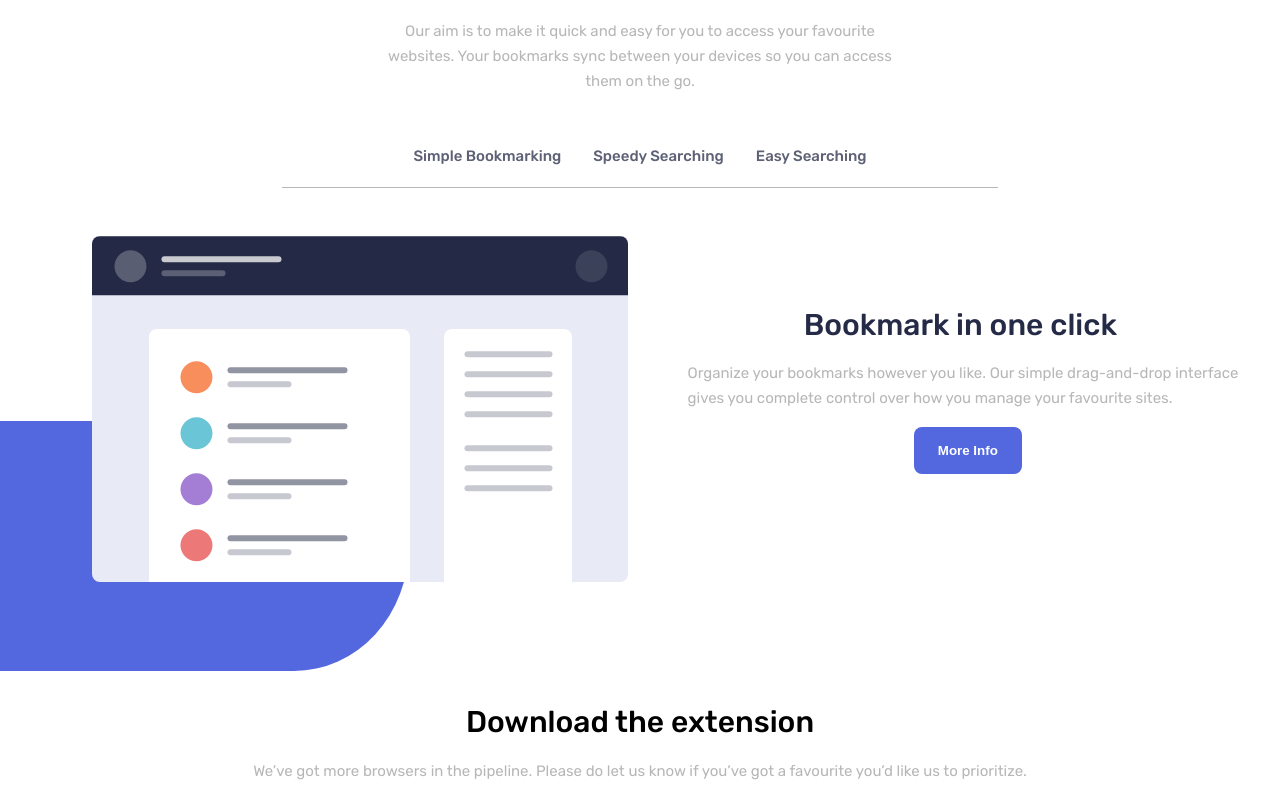
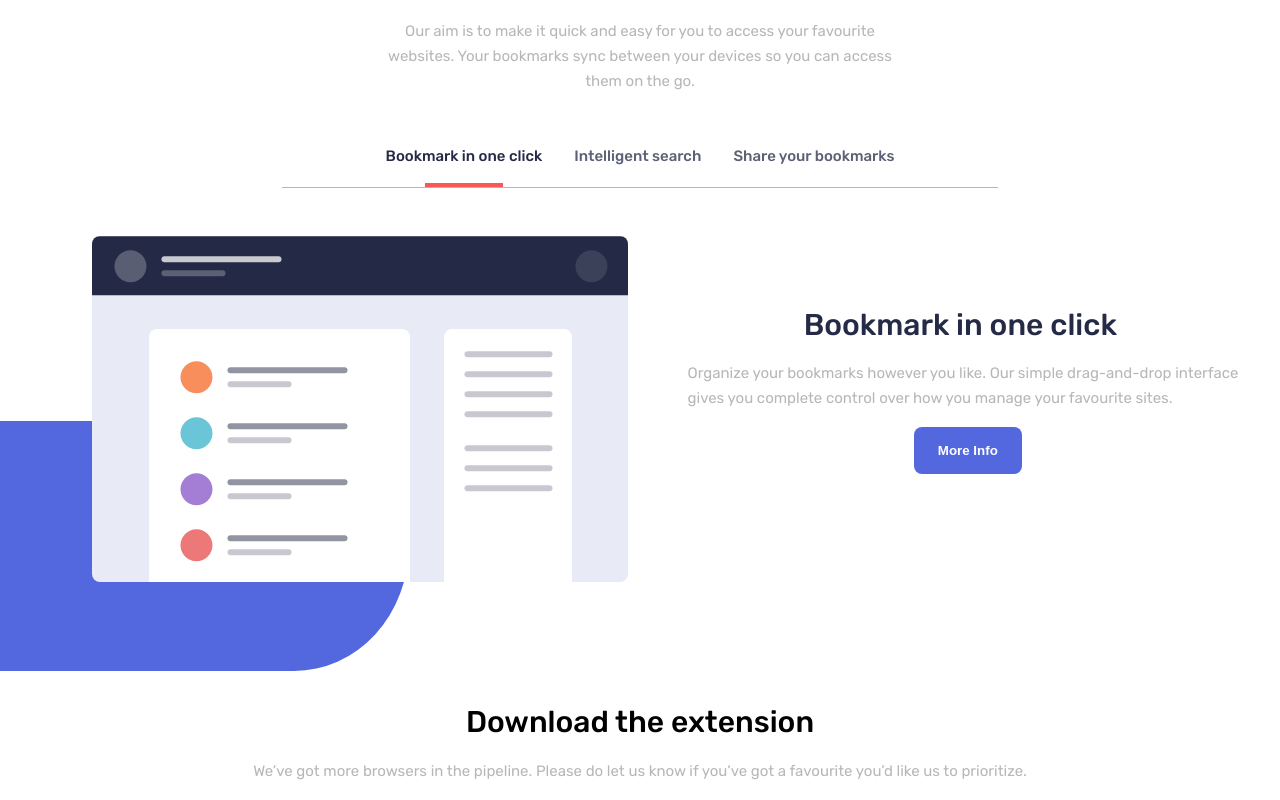
Before and after one commit to jakimiszka/fm-bookmarks, a React app: page / in a window 1280 px wide. Shown: the part 800-1600 px from the top of the page. Built offline with nearby package versions, Linux system fonts and the light colour scheme.

Commit message:
Features component cleanup

```diff
--- a/src/components/Features.tsx
+++ b/src/components/Features.tsx
@@ -44,40 +44,18 @@ export const Features = () => {
                     Your bookmarks sync between your devices so you can access them on the go.
                 </p>
                 <ul>
-                    <li onClick={() => onTabClick(1)}>Simple Bookmarking</li>
-                    <li onClick={() => onTabClick(2)}>Speedy Searching</li>
-                    <li onClick={() => onTabClick(3)}>Easy Searching</li>
+                    {featureData.map((feature, index) => (
+                        <li
+                            key={index + 1}
+                            className={currentTab === index + 1 ? 'active' : ''}
+                            onClick={() => onTabClick(index + 1)}
+                        >
+                            {feature.title}
+                        </li>
+                    ))}
                 </ul>
             </div>
             <FeatureCard {...featureData[currentTab - 1]}/>
         </section>
     );
 }
-
-
-
-{/* <div className="features--items__item">
-                    <h3>Simple Bookmarking</h3>
-                    <p>
-                        Organize your bookmarks however you like. Our simple drag-and-drop interface
-                        gives you complete control over how you manage your favourite sites.
-                    </p>
-                    <button className="btn btn--primary">More Info</button>
-                </div>
-                <div className="features--items__item">
-                    <h3>Intelligent search</h3>
-                    <p>
-                        Our powerful search feature will help you find saved sites in no time at all.
-                        No need to trawl through all of your bookmarks.
-                    </p>
-                    <button className="btn btn--primary">More Info</button>
-                </div>
-                <div className="features--items__item">
-                    <h3>Share your bookmarks</h3>
-                    <p>
-                        Easily share your bookmarks and collections with others.
-                        Create a shareable
-                        link that you can send at the click of a button.
-                    </p>
-                    <button className="btn btn--primary">More Info</button>
-                </div> */}
--- a/src/styles/sass/_layout.scss
+++ b/src/styles/sass/_layout.scss
@@ -222,6 +222,10 @@
             }
 
             li{
+                position: relative;
+                display: flex;
+                justify-content: center;
+                align-items: center;
                 cursor: pointer;
                 @include v.mobile-text-preset-2-medium;
                 color: v.$grey-600;
@@ -242,6 +246,20 @@
 
                 &:hover{
                     color: v.$blue-700;
+                }
+
+                &.active{
+                    color: v.$blue-950;
+
+                    &::before{
+                        display: block;
+                        content: '';
+                        position: absolute;
+                        border-bottom: 4px solid v.$red-400;
+                        bottom: 0;
+                        width: 50%;
+                        transition: width 0.3s ease-in-out;
+                    }
                 }
             }
         }
@@ -318,7 +336,7 @@
             padding: 16px 24px;
             border-bottom: 1px solid v.$grey-400;
 
-            @include v.mobile-text-preset-2-regular;
+            // @include v.mobile-text-preset-2-regular;
             color: v.$blue-950;
 
             img{
@@ -327,7 +345,7 @@
             }
 
             p{
-                @include v.mobile-text-preset-2-light;
+                @include v.mobile-text-preset-2-regular;
             }
         }
 
@@ -336,6 +354,7 @@
             padding: 0 24px 16px 24px;
             @include v.mobile-text-preset-2-light;
             color: v.$grey-600;
+            margin-top: 1rem;
         }
     }
 
```
